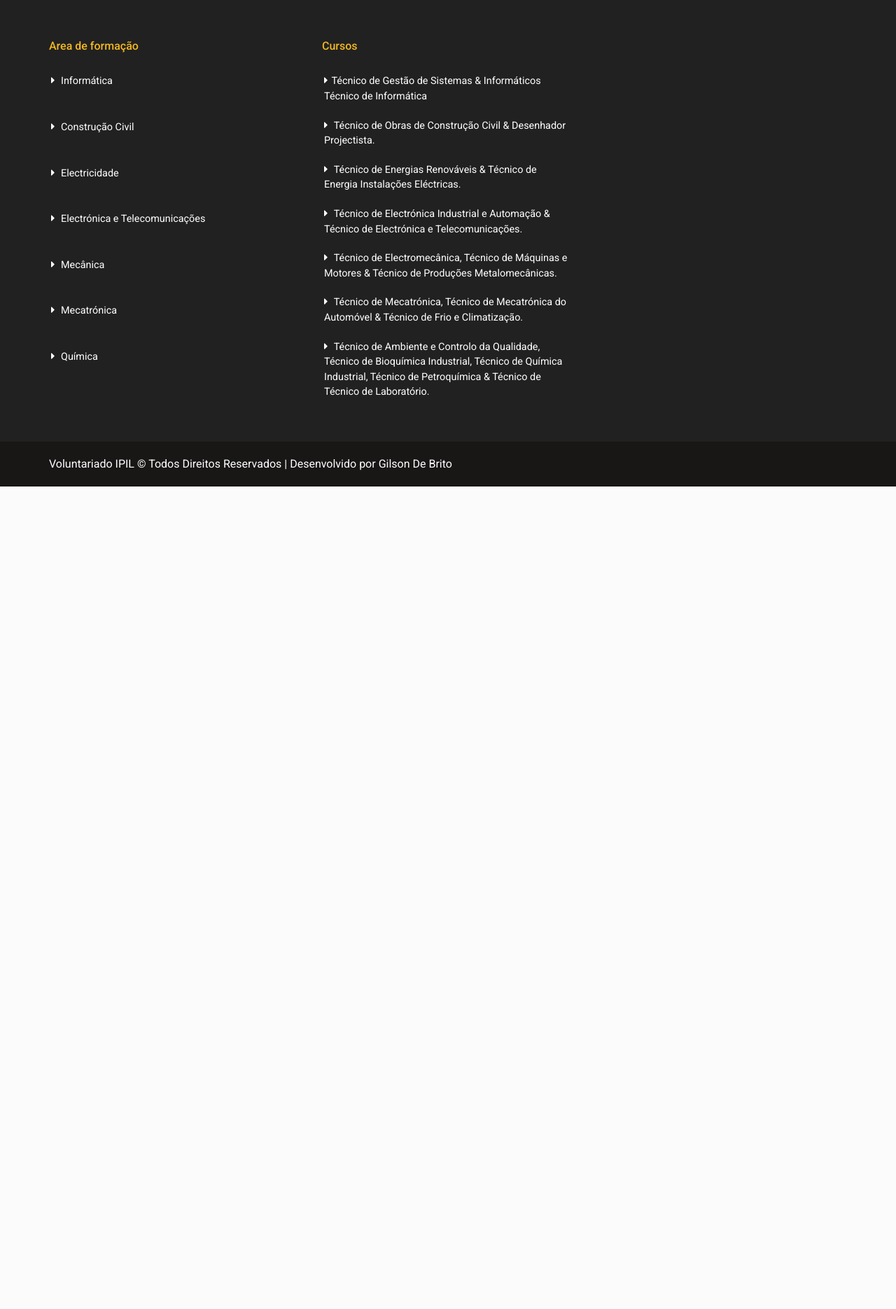
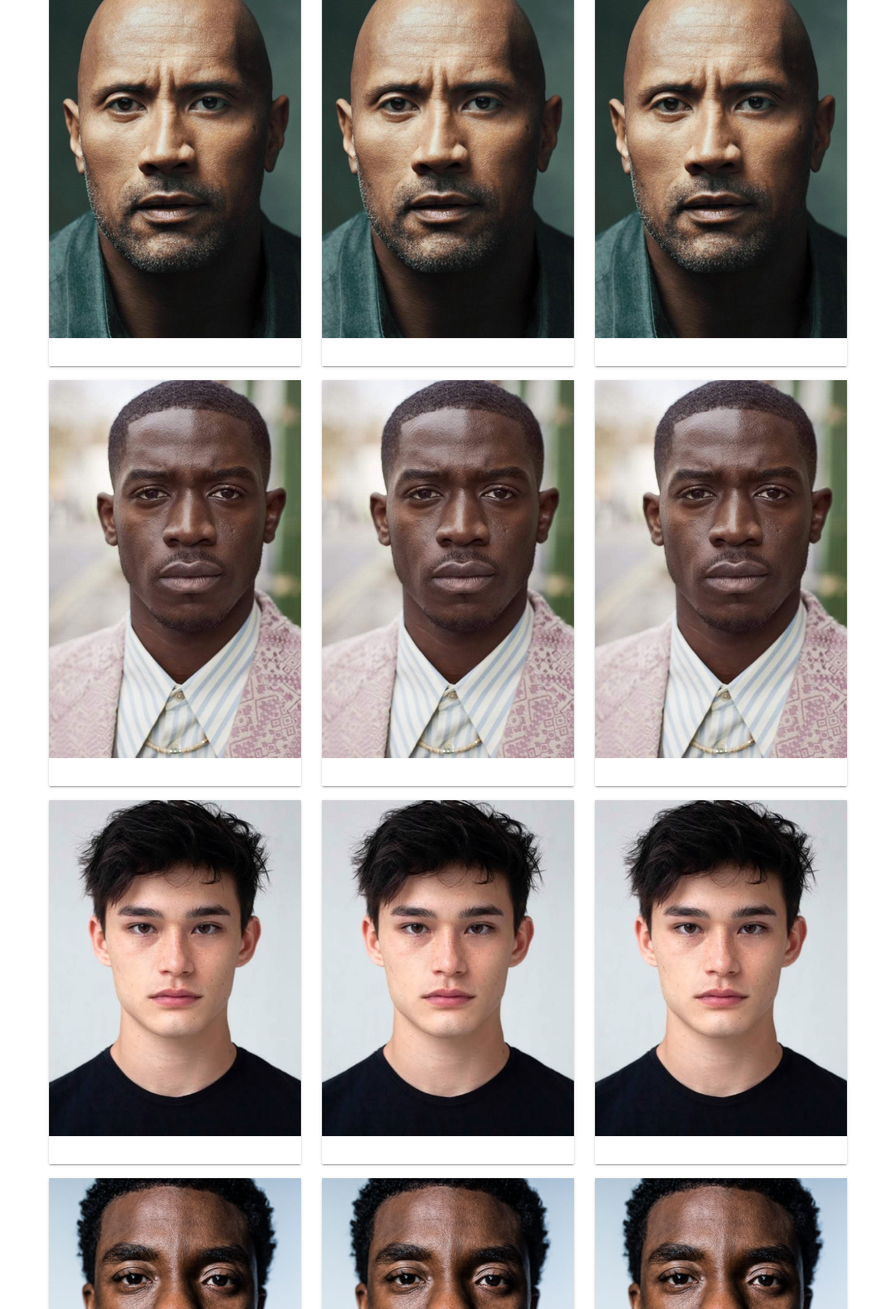
Before and after one commit to GilsonDeBrito/Projecto, a plain HTML site: page voluntario.html in a window 1280 px wide. Shown: the part 567-2437 px from the top of the page at 70% size. Before the commit the page ends 1262 px from the top, so only its background shows below. Drawn offline with Linux system fonts and the light colour scheme.

Commit message:
alterando alguma coisa

```diff
--- a/voluntario.html
+++ b/voluntario.html
@@ -264,7 +264,153 @@
 </div>  -->
 
 
+<section class="upcomming container-flid">
+    <div class="container">
+        <div class="session-title row">
+            <h2>Voluntários</h2>
+        </div>
+        <div class="events-row row">
+            <div class="col-md-4">
+                <div class="event-card">
+                    <img src="assets/images/voluntários/1.jpg" alt="">
+                    <div class="event-detail">
+
+
+
+
+                    </div>
+
+                </div>
+            </div>
+            <div class="col-md-4">
+                <div class="event-card">
+                    <img src="assets/images/voluntários/1.jpg" alt="">
+                    <div class="event-detail">
+
+
+
+                    </div>
+
+                </div>
+            </div>
+            <div class="col-md-4">
+                <div class="event-card">
+                    <img src="assets/images/voluntários/1.jpg" alt="">
+                    <div class="event-detail">
+
+
+
+                    </div>
+
+                </div>
+            </div>
+
+            <div class="col-md-4">
+                <div class="event-card">
+                    <img src="assets/images/voluntários/2.jpg" alt="">
+                    <div class="event-detail">
+
+
+
+
+                    </div>
+
+                </div>
+            </div>
+            <div class="col-md-4">
+                <div class="event-card">
+                    <img src="assets/images/voluntários/2.jpg" alt="">
+                    <div class="event-detail">
+
+
+
+                    </div>
+
+                </div>
+            </div>
+            <div class="col-md-4">
+                <div class="event-card">
+                    <img src="assets/images/voluntários/2.jpg" alt="">
+                    <div class="event-detail">
+
+                    </div>
+                </div>
+
+            </div>
+
+
+            <div class="col-md-4">
+                <div class="event-card">
+                    <img src="assets/images/voluntários/3.jpg" alt="">
+                    <div class="event-detail">
+
+
+
+
+                    </div>
+
+                </div>
+            </div>
+            <div class="col-md-4">
+                <div class="event-card">
+                    <img src="assets/images/voluntários/3.jpg" alt="">
+                    <div class="event-detail">
+
+
+
+                    </div>
+
+                </div>
+            </div>
+            <div class="col-md-4">
+                <div class="event-card">
+                    <img src="assets/images/voluntários/3.jpg" alt="">
+                    <div class="event-detail">
+
+                    </div>
+                </div>
+
+            </div>
+
+
+            <div class="col-md-4">
+                <div class="event-card">
+                    <img src="assets/images/voluntários/5.jpg" alt="">
+                    <div class="event-detail">
+
+
+
+
+                    </div>
+
+                </div>
+            </div>
+            <div class="col-md-4">
+                <div class="event-card">
+                    <img src="assets/images/voluntários/5.jpg" alt="">
+                    <div class="event-detail">
+
+
+
+                    </div>
+
+                </div>
+            </div>
+            <div class="col-md-4">
+                <div class="event-card">
+                    <img src="assets/images/voluntários/5.jpg" alt="">
+                    <div class="event-detail">
+
+                    </div>
+                </div>
+
+            </div>
+    </div>
+</section>
+
+
     <!-- ******************** Footer Starts Here ******************* -->
+
     <div class="footer-ablove">
         <div class="container">
             <div class="row">
```
Also changed, not shown: inscricao.css (+13 -4 lines), assets/images/voluntários/1.jpg (added), assets/images/voluntários/2.jpg (added), assets/images/voluntários/3.jpg (added), assets/images/voluntários/4.jpg (added), assets/images/voluntários/5.jpg (added), assets/images/voluntários/6.jpg (added), assets/images/voluntários/Jil_Kos.jpg (added).
